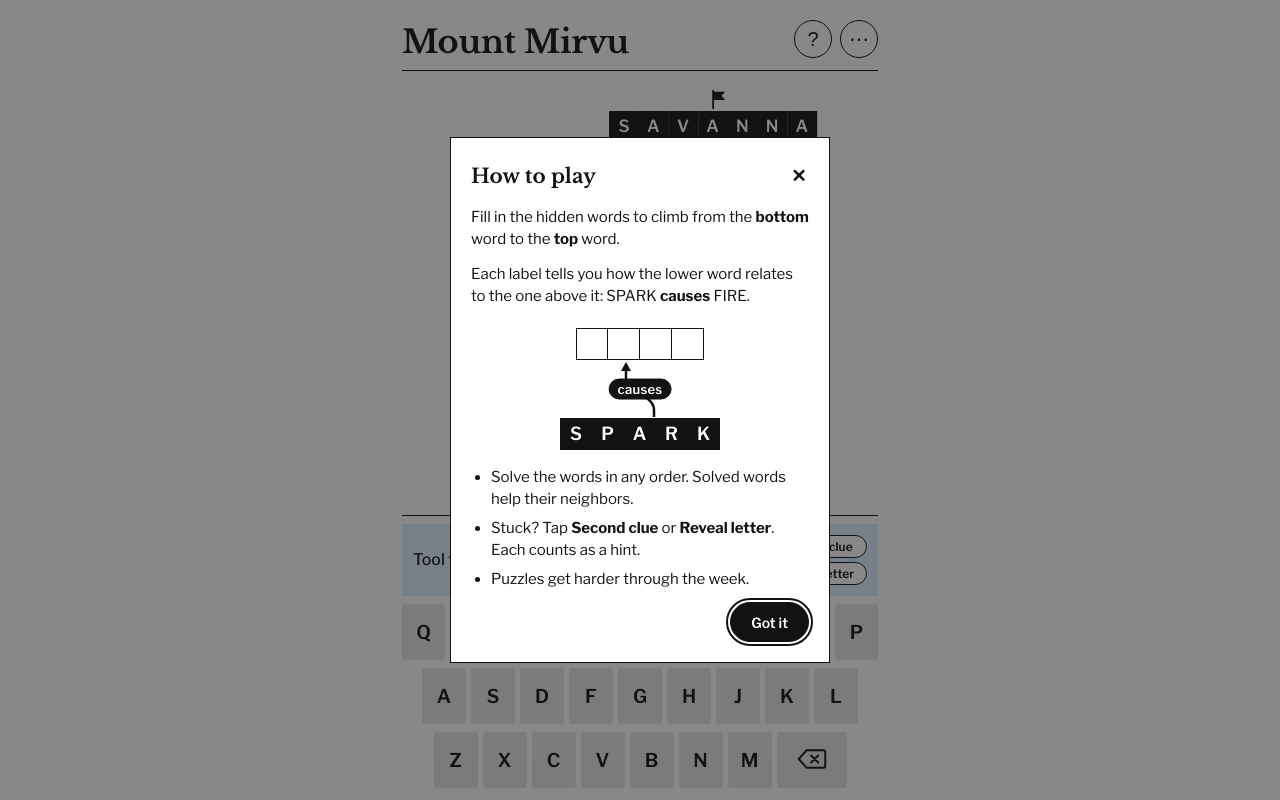
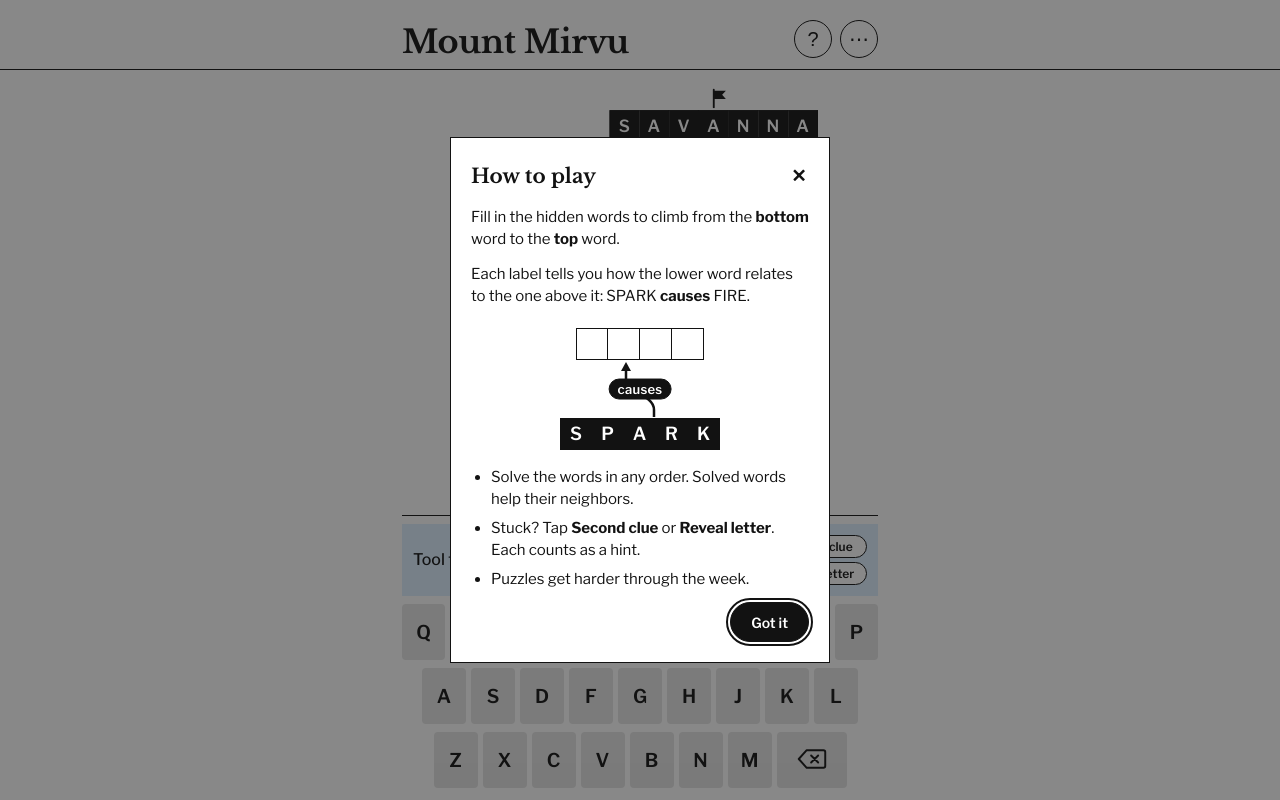
Before and after one commit to Shackleramp/mount-mirvu, a plain HTML site: page index.html in a window 1280 px wide. Drawn offline with nearby package versions, Linux system fonts and the light colour scheme.

Commit message:
Full-width header divider
Co-Authored-By: Claude Sonnet 5.5 <noreply@anthropic.com>
Claude-Session: https://claude.ai/code/session_01BXF1e3jzBPiN2XCsuxK7tY

```diff
--- a/index.html
+++ b/index.html
@@ -28,7 +28,9 @@
 html, body { margin: 0; }
 body { background: var(--bg); color: var(--ink); font-family: var(--body); -webkit-text-size-adjust: 100%; }
 .page { max-width: 420px; margin: 0 auto; min-height: 100vh; min-height: 100dvh; padding: 20px 12px 0; display: flex; flex-direction: column; gap: 16px; }
-header { display: flex; align-items: flex-end; justify-content: space-between; gap: 12px; padding-bottom: 12px; border-bottom: 1px solid var(--rule); }
+header { position: relative; display: flex; align-items: flex-end; justify-content: space-between; gap: 12px; padding-bottom: 12px; }
+header::after { content: ''; position: absolute; bottom: 0; left: 50%; width: 100vw; margin-left: -50vw; border-bottom: 1px solid var(--rule); }
+body { overflow-x: hidden; }
 h1 { font-family: var(--display); font-weight: var(--title-weight); font-size: var(--title-size); letter-spacing: var(--title-track); line-height: 1; margin: 0; }
 
 .cluebar { display: flex; align-items: center; gap: 8px; background: var(--bar-bg); border: 1.5px solid var(--bar-line); border-radius: var(--r-ui); padding: 8px 10px; min-height: 72px; box-sizing: border-box; }
```
